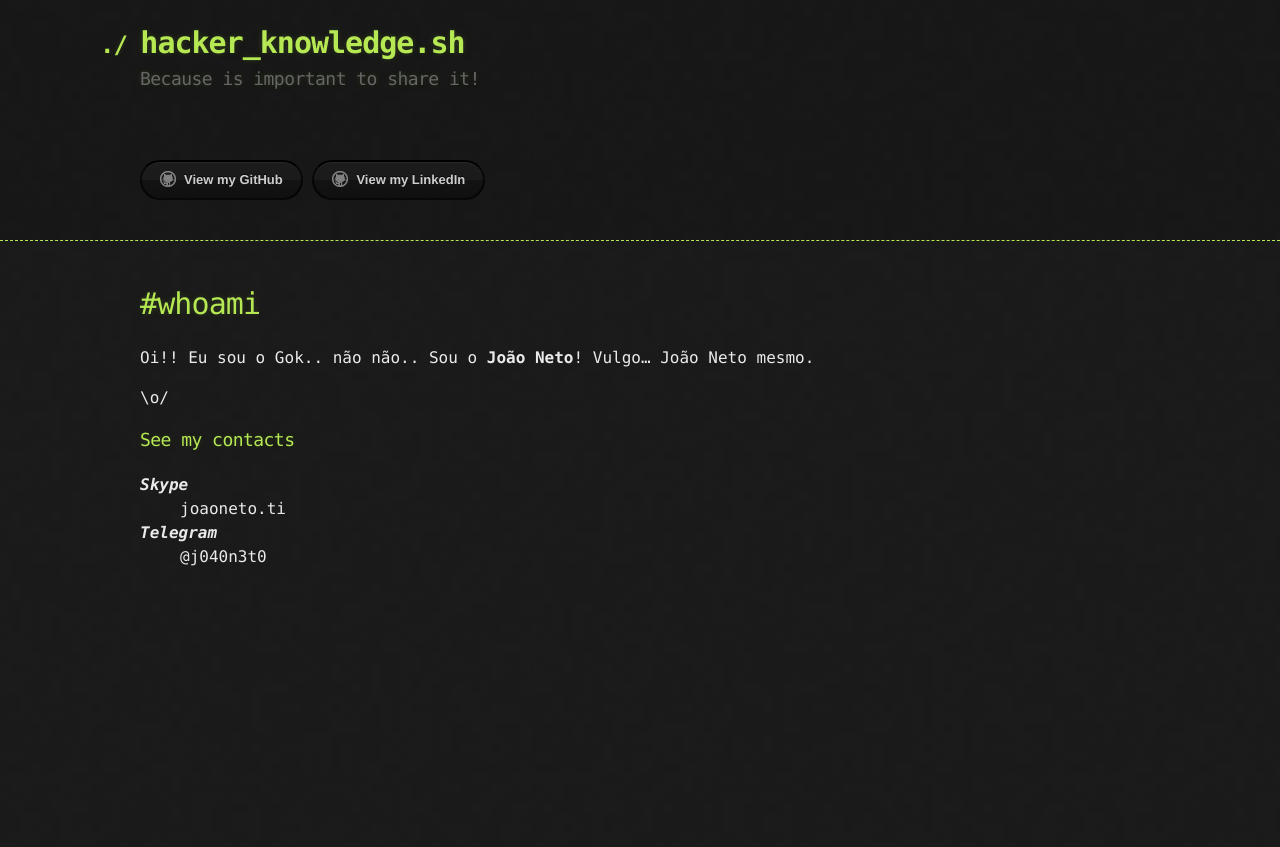
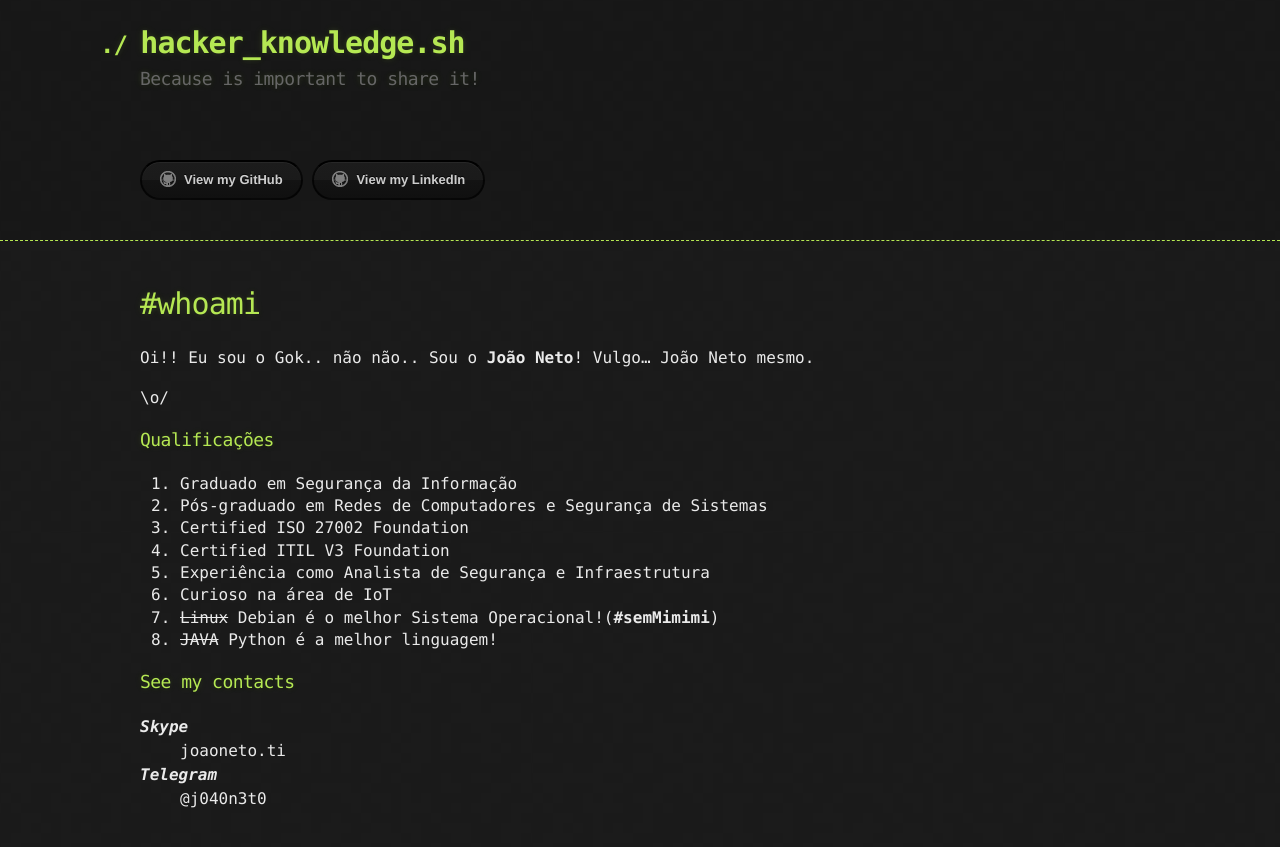
Before and after one commit to j040n3t0/j040n3t0.github.io, a Jekyll site: the page built from index.md, in a window 1280 px wide. Shown: the top 847 px of the page. Built offline with Jekyll 4.4.1, drawn with Linux system fonts in a browser that asks for light colours; our own code applies the rules of GitHub Pages for plain Markdown files.

Commit message:
Update index.md

```diff
--- a/index.md
+++ b/index.md
@@ -3,6 +3,17 @@
 Oi!! Eu sou o Gok.. não não.. Sou o **João Neto**! Vulgo... João Neto mesmo.
 
 \o/
+
+### Qualificações
+
+1. Graduado em Segurança da Informação
+1. Pós-graduado em Redes de Computadores e Segurança de Sistemas
+1. Certified ISO 27002 Foundation
+1. Certified ITIL V3 Foundation
+1. Experiência como Analista de Segurança e Infraestrutura
+1. Curioso na área de IoT
+1. ~~Linux~~ Debian é o melhor Sistema Operacional!(**#semMimimi**)
+1. ~~JAVA~~ Python é a melhor linguagem!
 
 ### See my contacts
 
```
